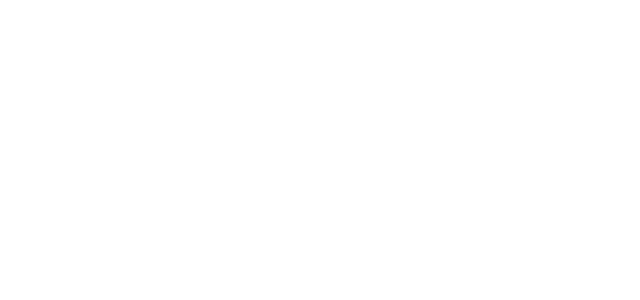
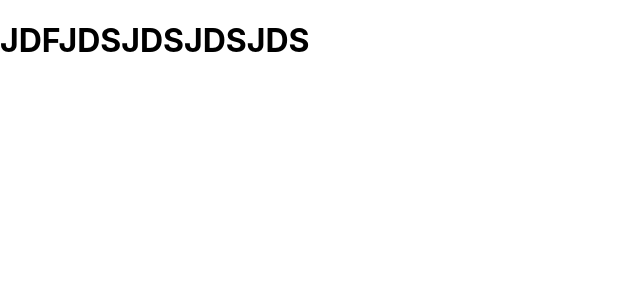
Before and after one commit to danielepierini/netflux, a React (Create React App) app: page / in a window 1280 px wide. Shown: the top 300 px of the page, without its empty margins (0-640 px from the left). Built offline with nearby package versions, Linux system fonts and the light colour scheme.

Commit message:
update app.tsx file

```diff
--- a/src/App.tsx
+++ b/src/App.tsx
@@ -3,7 +3,9 @@
 import "./App.css";
 
 function App() {
-  return <div className="App"></div>;
+  return <div className="App">
+    <h1> JDFJDSJDSJDSJDS</h1>
+  </div>;
 }
 
 export default App;
```
